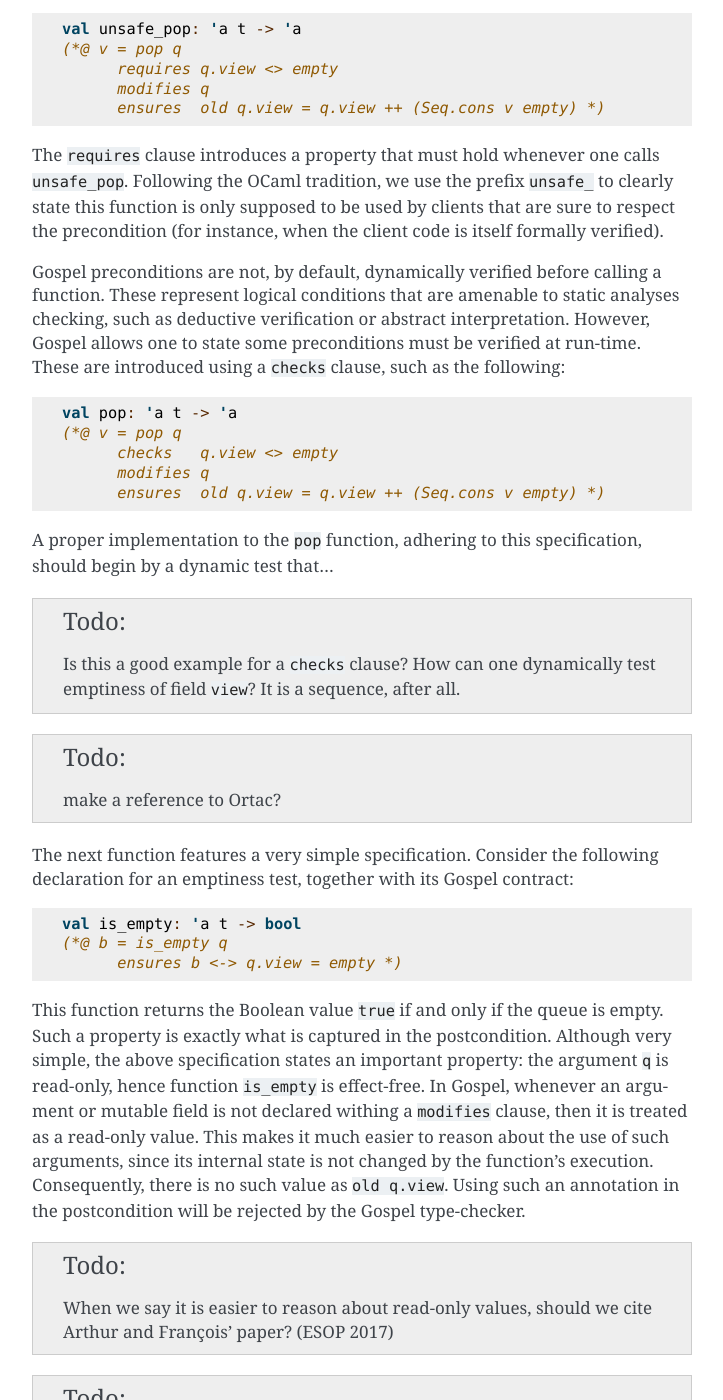
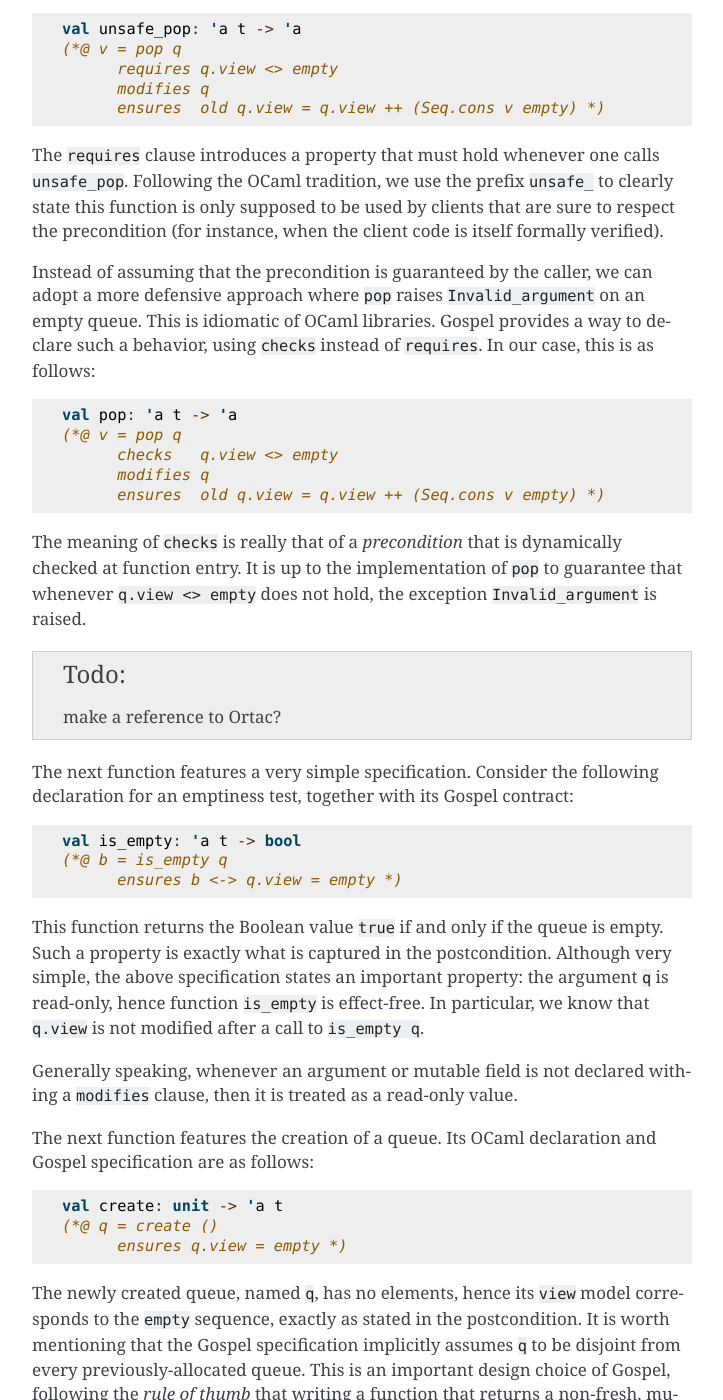
Before and after one commit to ocaml-gospel/gospel, a Sphinx documentation site: the page built from doc/starting.rst, in a window 1280 px wide and 1400 px high, scrolled down 1528 px. Shown: the whole window, without its empty margins (388-1111 px from the left). Built offline with Sphinx 7.4.7, drawn with Linux system fonts in a browser that asks for light colours; some of the changed text lies outside the part shown.

Commit message:
Gospel documentation

```diff
--- a/doc/starting.rst
+++ b/doc/starting.rst
@@ -89,12 +89,11 @@
 to respect the precondition (for instance, when the client code is itself
 formally verified).
 
-Gospel preconditions are not, by default, dynamically verified before calling a
-function. These represent logical conditions that are amenable to static
-analyses checking, such as deductive verification or abstract
-interpretation. However, Gospel allows one to state some preconditions must be
-verified at run-time. These are introduced using a ``checks`` clause, such as
-the following:
+Instead of assuming that the precondition is guaranteed by the caller,
+we can adopt a more defensive approach where ``pop`` raises
+``Invalid_argument`` on an empty queue. This is idiomatic of OCaml libraries.
+Gospel provides a way to declare such a behavior, using ``checks``
+instead of ``requires``. In our case, this is as follows:
 
 .. code-block:: ocaml
 
@@ -104,12 +103,10 @@
          modifies q
          ensures  old q.view = q.view ++ (Seq.cons v empty) *)
 
-A proper implementation to the ``pop`` function, adhering to this specification,
-should begin by a dynamic test that...
-
-.. todo::
-   Is this a good example for a ``checks`` clause? How can one dynamically test
-   emptiness of field ``view``? It is a sequence, after all.
+The meaning of ``checks`` is really that of a `precondition` that is
+dynamically checked at function entry. It is up to the implementation
+of ``pop`` to guarantee that whenever ``q.view <> empty`` does not
+hold, the exception ``Invalid_argument`` is raised.
 
 .. todo::
    make a reference to Ortac?
@@ -127,23 +124,12 @@
 empty. Such a property is exactly what is captured in the
 postcondition. Although very simple, the above specification states an important
 property: the argument ``q`` is read-only, hence function ``is_empty`` is
-effect-free. In Gospel, whenever an argument or mutable field is not declared
-withing a ``modifies`` clause, then it is treated as a read-only value. This
-makes it much easier to reason about the use of such arguments, since its
-internal state is not changed by the function's execution. Consequently, there
-is no such value as ``old q.view``. Using such an annotation in the
-postcondition will be rejected by the Gospel type-checker.
+effect-free. In particular, we know that ``q.view`` is not
+modified after a call to ``is_empty q``.
 
-.. todo::
-
-   When we say it is easier to reason about read-only values, should we cite
-   Arthur and François' paper? (ESOP 2017)
-
-.. todo::
-
-   The thing about the Gospel type-checker rejecting the ``old`` annotation in
-   case of read-only arguments is not entirely true. Neither it is the case for
-   the ``consumes`` clause. Should we keep the sentence like this?
+Generally speaking, whenever an argument or mutable field is not
+declared withing a ``modifies`` clause, then it is treated as a
+read-only value.
 
 The next function features the creation of a queue. Its OCaml declaration
 and Gospel specification are as follows:
@@ -162,26 +148,11 @@
 function that returns a non-fresh, mutable data structure is considered bad
 practice in OCaml.
 
-.. todo::
-
-   Shall we consider the following program to be bad practice ?
-
-   type t = { mutable c: int }
-
-   let incr (t: t) : t
-   = t.c <- t.c + 1; t
-
-  let () =
-    let t = { c = 42 } in
-    let tt = incr t in
-    let _ = incr tt in
-    assert (t.c = 44)
-
-.. todo::
-
-   `concat`: should we show all the free variants? It could be interesting in
-   order to showcase the expressiveness of Gospel to cope with different
-   programming scenarios.
+Let us conclude this introduction to Gospel with a last function to
+concatenate two queues. Several approaches are possible for such a
+function, and we illustrate three of them.
+Let us start with a concatenation that transfers all elements from one
+queue to another, with the following specification:
 
 .. code-block:: ocaml
 
@@ -190,6 +161,12 @@
          modifies q1, q2
          ensures  q1.view = empty
          ensures  q2.view = old q1.view ++ old q2.view *)
+
+Here, the contract states that both queues are modified. The queue
+``q1`` is emptied (after the call), its elements being appended to the
+queue ``q2``. Note the use of ``old`` in the second postcondition.
+
+One could think of a slightly different implementation. ...
 
 .. code-block:: ocaml
 
```
Also changed, not shown: TODO.md (added, +4 -0 lines).
